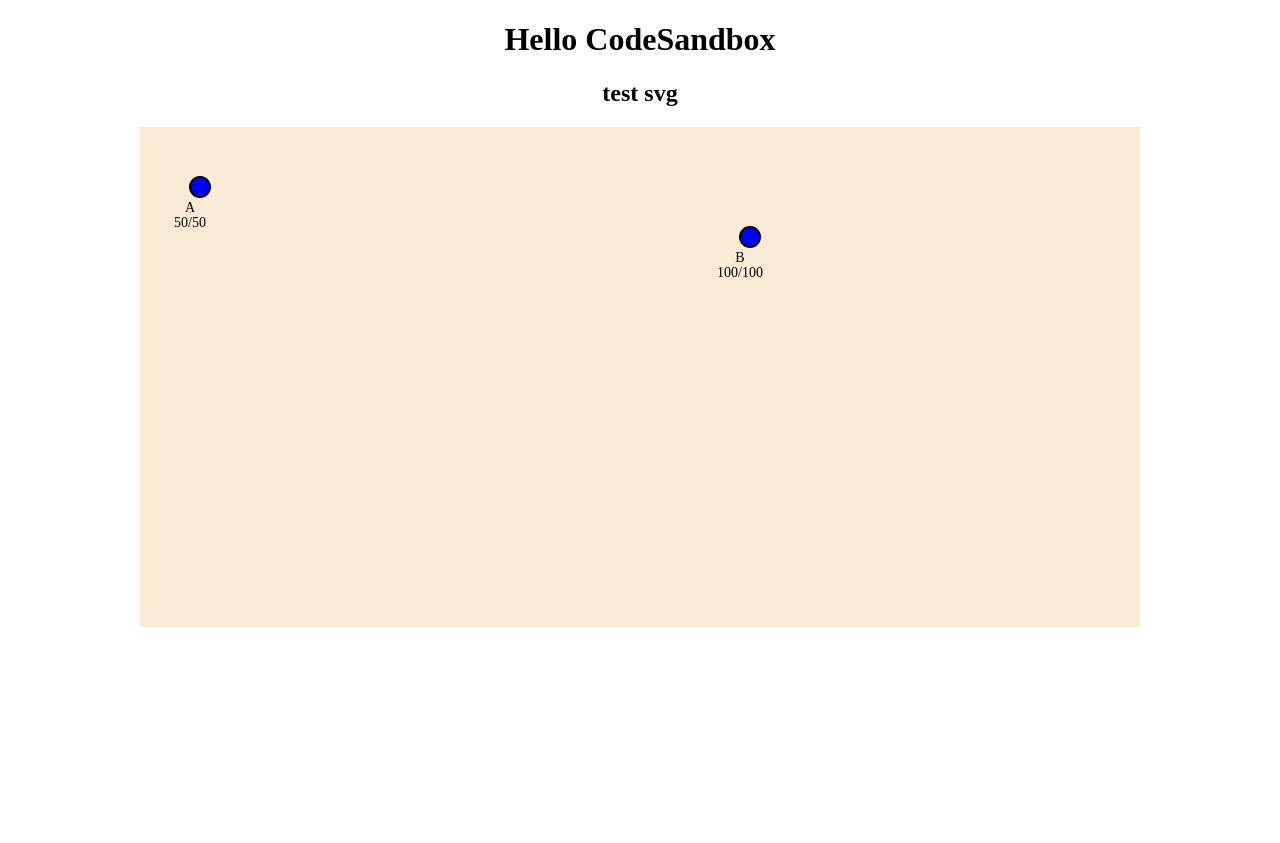
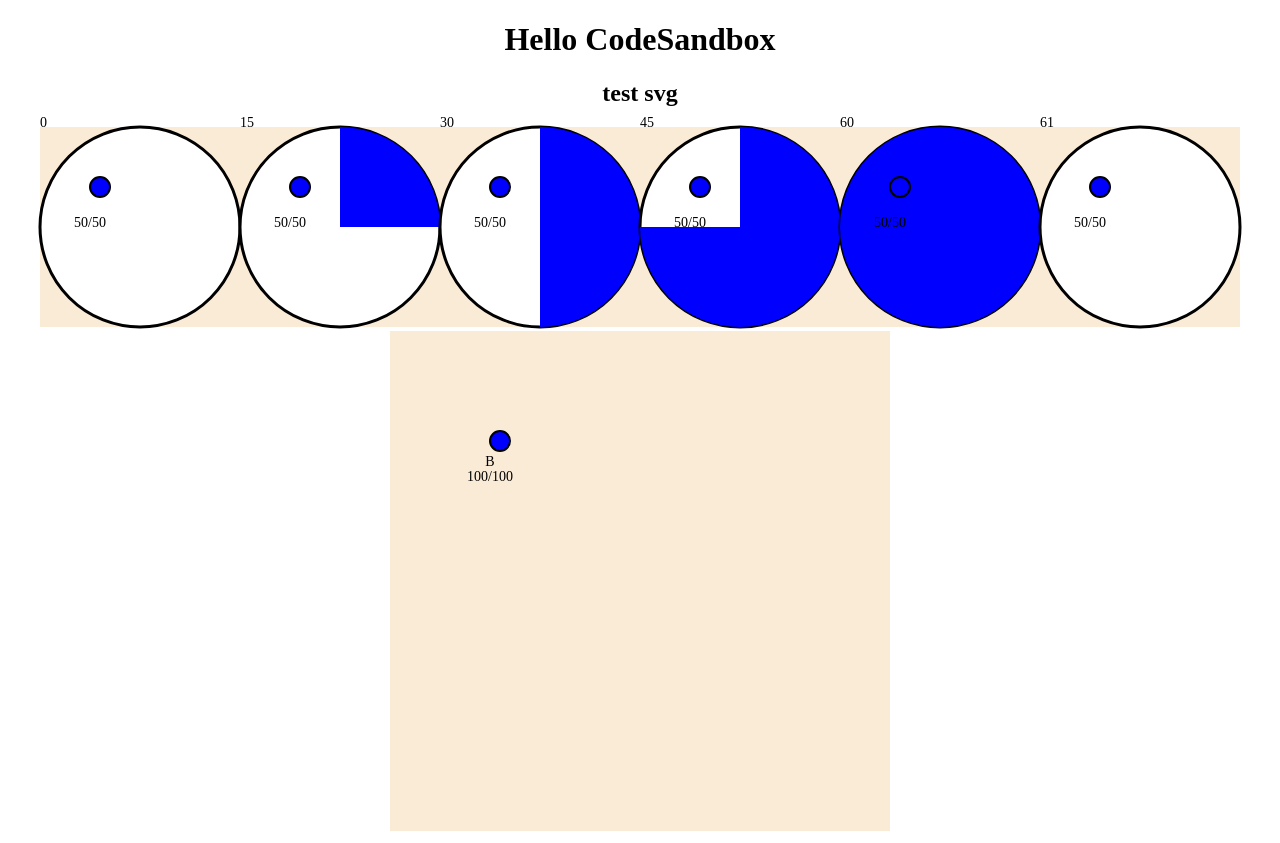
Before and after one commit to fumipopopo/react_svg_sample, a React (Create React App) app: page / in a window 1280 px wide. Before the commit the page ends 800 px from the top, so only its background shows below. Built offline with nearby package versions, Linux system fonts and the light colour scheme.

Commit message:
Nodeをベースにタイマーの背景を描画するのを新しく作った

```diff
--- a/src/App.tsx
+++ b/src/App.tsx
@@ -1,5 +1,6 @@
 import "./styles.css";
 import Node from "./components/Node";
+import Timer from "./components/Timer";
 import { useState } from "react";
 
 export default function App() {
@@ -16,7 +17,12 @@ export default function App() {
       <h1>Hello CodeSandbox</h1>
       <h2>test svg</h2>
       <div>
-        <Node x={50} y={50} label="A" />
+        <Timer x={50} y={50} label="A" minutes={0} />
+        <Timer x={50} y={50} label="A" minutes={15} />
+        <Timer x={50} y={50} label="A" minutes={30} />
+        <Timer x={50} y={50} label="A" minutes={45} />
+        <Timer x={50} y={50} label="A" minutes={60} />
+        <Timer x={50} y={50} label="A" minutes={61} />
         <Node x={100} y={100} label="B" />
       </div>
     </div>
--- /dev/null
+++ b/src/components/Timer.tsx
@@ -0,0 +1,128 @@
+import React, { useState, useRef } from "react";
+
+interface TimerProps {
+  x: number;
+  y: number;
+  label: string;
+  minutes: number;
+}
+
+const Timer: React.FC<TimerProps> = ({ x, y, label, minutes }) => {
+  const [position, setPosition] = useState({ x, y });
+  const [isDragging, setIsDragging] = useState(false);
+  const [dragOffset, setDragOffset] = useState({ x: 0, y: 0 });
+  const svgRef = useRef<SVGSVGElement>(null);
+
+  const radius = 100;
+  const degree = minutes * 6;
+  const radian = degree * (Math.PI / 180);
+  const sectorPath = getSectorPath(radius, minutes);
+
+  const handleMouseDown = (e: React.MouseEvent<SVGElement, MouseEvent>) => {
+    setIsDragging(true);
+    // ドラッグ開始時のマウス位置からノード位置へのオフセットを計算
+    const rect = e.currentTarget.getBoundingClientRect();
+    setDragOffset({
+      x: e.pageX - rect.left,
+      y: e.pageY - rect.top,
+    });
+  };
+
+  const handleMouseMove = (e: React.MouseEvent<SVGElement, MouseEvent>) => {
+    if (isDragging) {
+      // ドラッグ中のマウス位置を取得し、オフセットを考慮して新しい位置を計算
+      if (svgRef && svgRef.current) {
+        const svgRect = svgRef.current.getBoundingClientRect();
+        var newX = e.pageX - dragOffset.x - svgRect.left;
+        var newY = e.pageY - dragOffset.y - svgRect.top;
+        if (newX < 0) newX = 0;
+        if (newY < 0) newY = 0;
+        //TODO: 以下はオブジェクト1つ分はみ出ているので、オブジェクトのサイズ分マイナスする必要がある。
+        if (newX > svgRect.width) newX = svgRect.width;
+        if (newY > svgRect.height) newY = svgRect.height;
+        setPosition({ x: newX, y: newY });
+      }
+    }
+  };
+
+  const handleMouseUp = () => {
+    setIsDragging(false);
+  };
+
+  return (
+    <svg
+      ref={svgRef}
+      width="200"
+      height="200"
+      onMouseMove={handleMouseMove}
+      onMouseLeave={handleMouseUp}
+    >
+      <text>{minutes}</text>
+      <text x={position.x} y={position.y + 35} textAnchor="middle" fill="black">
+        {label}
+      </text>
+      <circle
+        cx={radius}
+        cy={radius}
+        r={radius}
+        fill="white"
+        stroke="black"
+        strokeWidth={3}
+      />
+      {/* <path d="M200,200 L200,0 A200,200 0 0,1 400,200z" fill="red" /> */}
+      <path d={sectorPath} fill="blue" />
+      <rect
+        x={position.x}
+        y={position.y}
+        width={20}
+        height={20}
+        rx={10}
+        ry={10}
+        onMouseDown={handleMouseDown}
+        onMouseUp={handleMouseUp}
+      />
+      <text x={position.x} y={position.y + 50} textAnchor="middle" fill="black">
+        {position.x}/{position.y}
+      </text>
+    </svg>
+  );
+};
+
+export default Timer;
+
+function getSectorPath(radius: number, minutes: number) {
+  const degree = minutes * 6;
+  const radian = degree * (Math.PI / 180);
+  // 始点（真ん中）
+  var path = "M" + radius + "," + radius;
+  // 0分を扇の開始にする
+  path += " L" + radius + ",0";
+  if (minutes < 60) {
+    // 60分未満の扇
+    path +=
+      " A" +
+      radius +
+      "," +
+      radius +
+      " 0 " +
+      (minutes < 30 ? 0 : 1) +
+      ",1 " +
+      (radius + getCircleX(radian, radius)) +
+      "," +
+      (radius - getCircleY(radian, radius));
+  } else if (minutes == 60) {
+    // 60分の場合は0と同じになってしまうので別処理
+    path +=
+      " A" + radius + "," + radius + " 0 0,1 " + radius + "," + radius * 2;
+    path += " A" + radius + "," + radius + " 0 1,1 " + radius + ",0";
+  }
+  return path + "z";
+}
+
+function getCircleY(radians: number, radius: number) {
+  return Math.cos(radians) * radius;
+}
+
+function getCircleX(radians: number, radius: number) {
+  return Math.sin(radians) * radius;
+}
```
